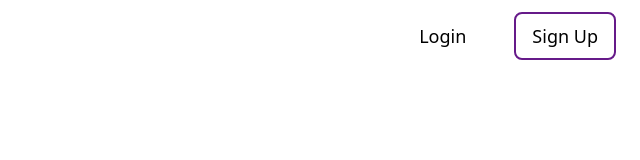
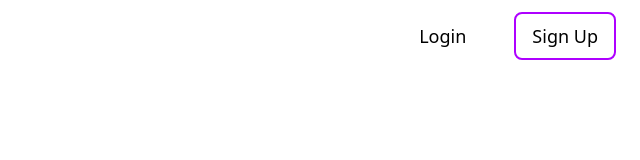
Before and after one commit to Qaudri/url-shortener, a Nuxt app: page / in a window 1280 px wide. Shown: the top 160 px of the page, without its empty margins (640-1280 px from the left). Built offline with nearby package versions, Linux system fonts and the light colour scheme.

Commit message:
chore: primary color changed

```diff
--- a/tailwind.config.js
+++ b/tailwind.config.js
@@ -5,7 +5,7 @@ module.exports = {
     extend: {
       colors: {
         primary: {
-          '100': '#661A89'
+          '100': '#AE00FF'
         }
       }
     },
```
